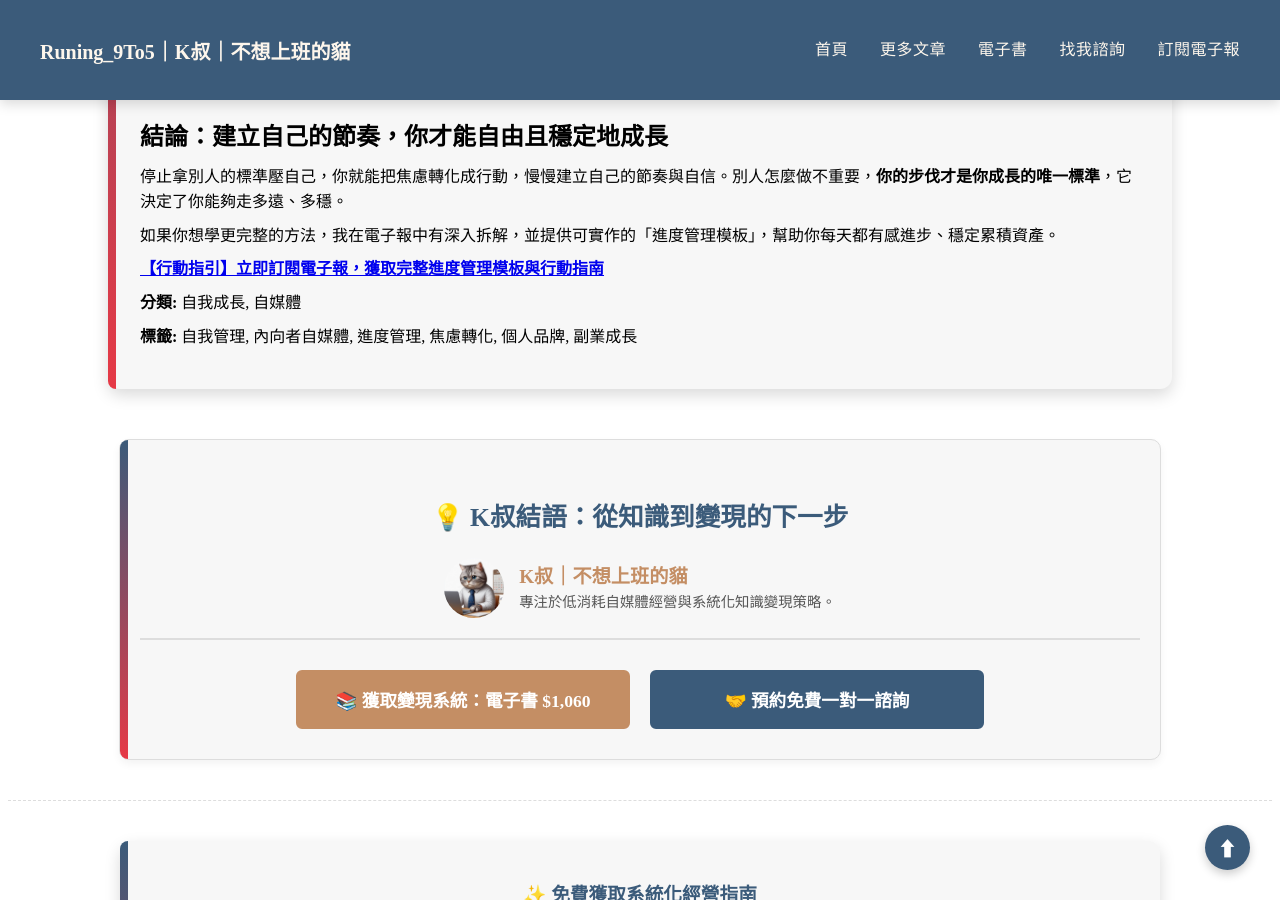
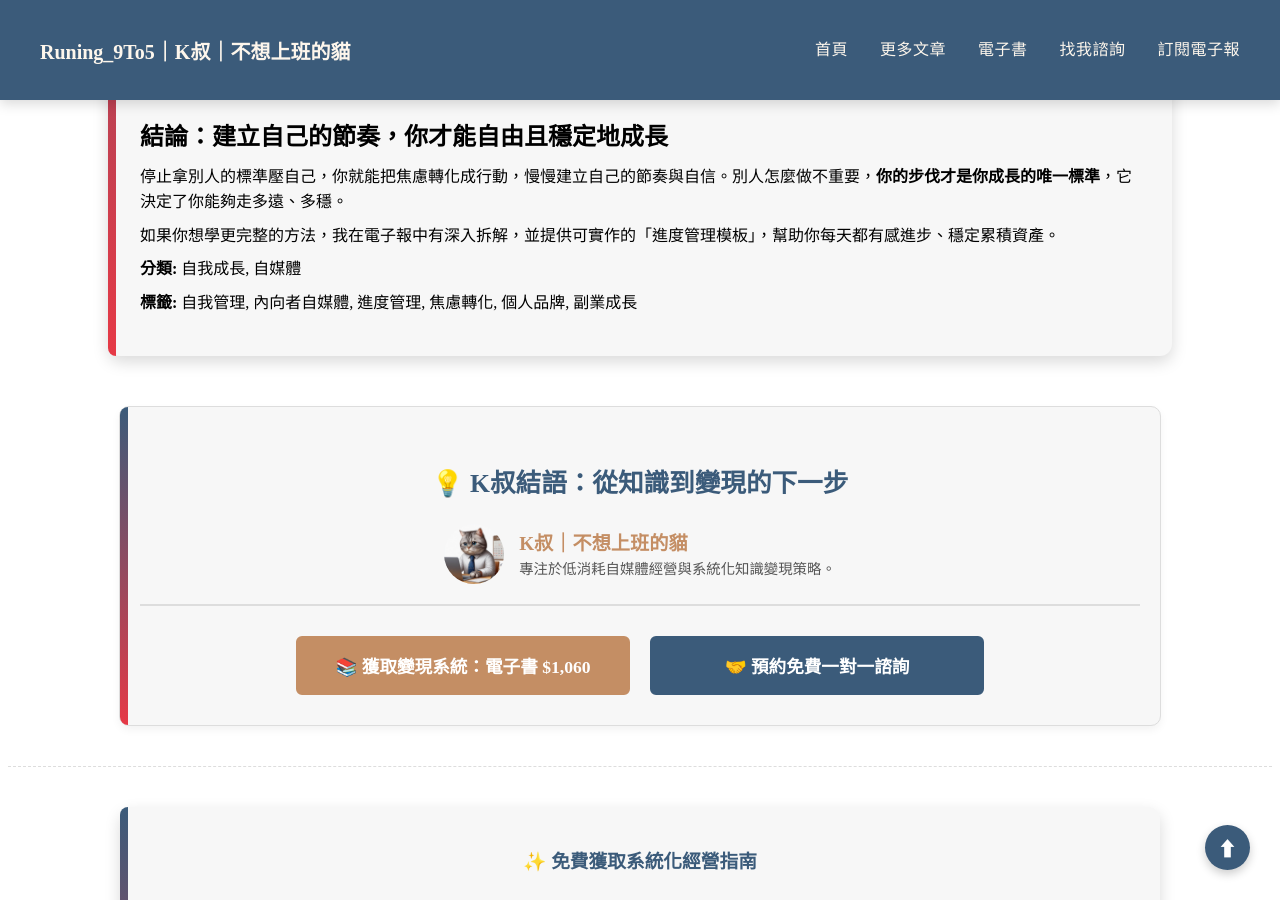
Before and after one commit to KenHAI666/Runing9TO5, a Jekyll site: the page built from _posts/2025-12-12-停止比較別人的進度｜建立自己的節奏與自信.md, in a window 1280 px wide and 900 px high, scrolled down 822 px. Built offline with Jekyll 4.4.1, drawn with Linux system fonts in a browser that asks for light colours.

Commit message:
Update 2025-12-12-停止比較別人的進度｜建立自己的節奏與自信.md

```diff
--- a/_posts/2025-12-12-停止比較別人的進度｜建立自己的節奏與自信.md
+++ b/_posts/2025-12-12-停止比較別人的進度｜建立自己的節奏與自信.md
@@ -52,8 +52,6 @@
 
 <p>如果你想學更完整的方法，我在電子報中有深入拆解，並提供可實作的「進度管理模板」，幫助你每天都有感進步、穩定累積資產。</p>
 
-<p><a href="https://runing9to5.com/newsletter" target="_blank"><strong>【行動指引】立即訂閱電子報，獲取完整進度管理模板與行動指南</strong></a></p>
-
 <p><strong>分類:</strong> 自我成長, 自媒體</p>
 <p><strong>標籤:</strong> 自我管理, 內向者自媒體, 進度管理, 焦慮轉化, 個人品牌, 副業成長</p>
 </section>
```
